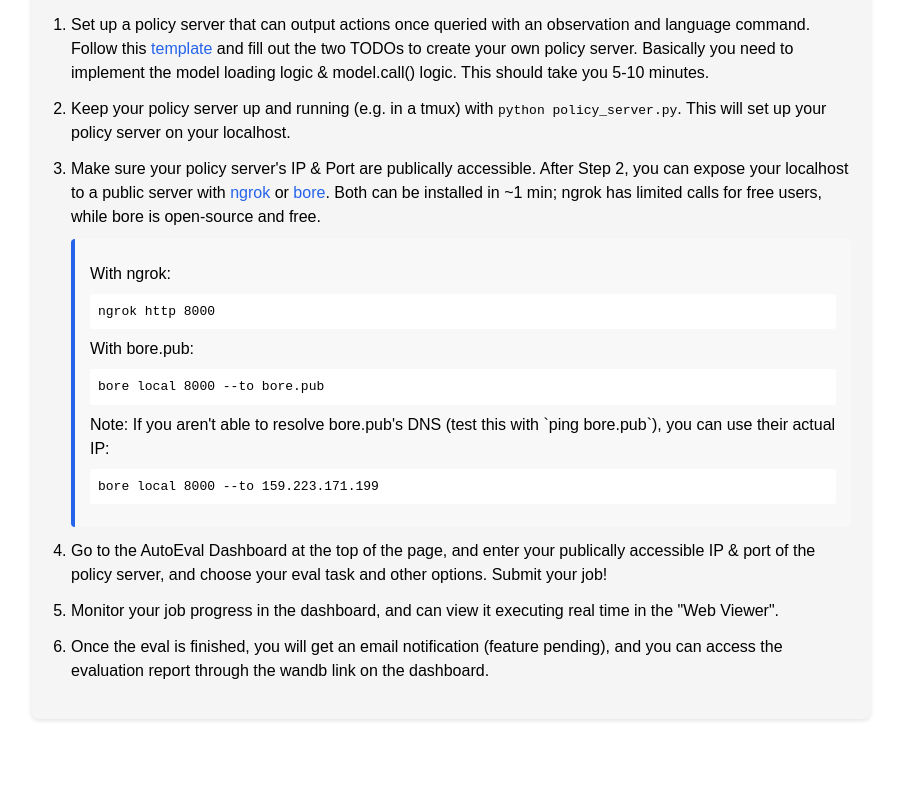
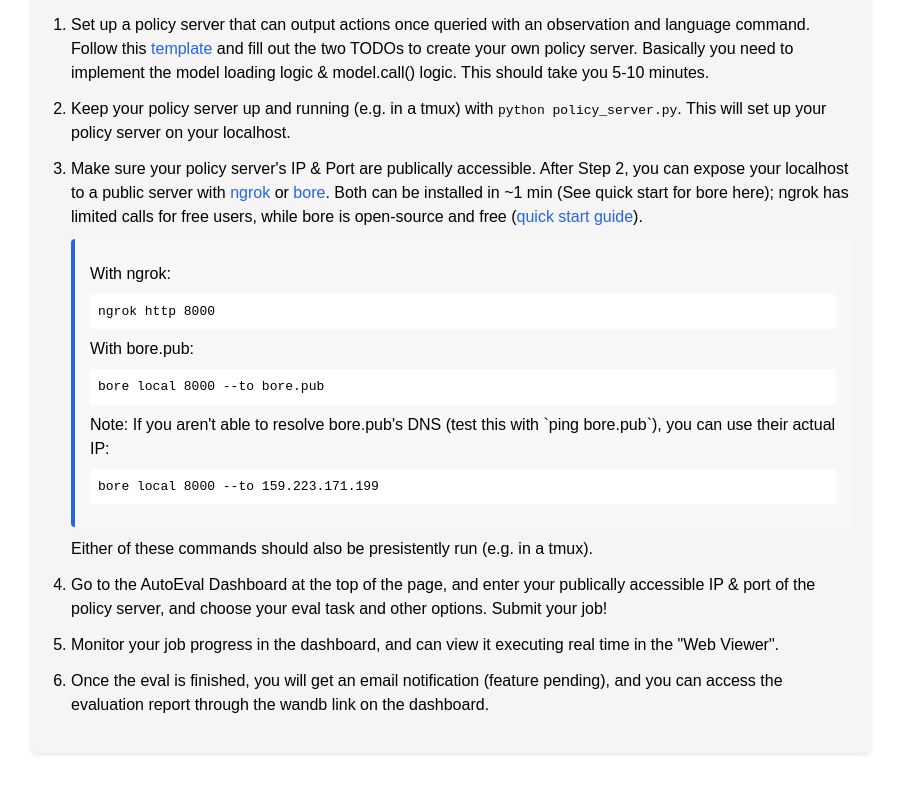
Before and after one commit to auto-eval/auto-eval.github.io, a plain HTML site: page index.html in a window 1280 px wide. Shown: the part 754-1547 px from the top of the page, without its empty margins (189-1090 px from the left). Before the commit the page ends 1513 px from the top, so only its background shows below. Drawn offline with Linux system fonts and the light colour scheme.

Commit message:
update bore installation guide

```diff
--- a/index.html
+++ b/index.html
@@ -138,8 +138,8 @@
                 localhost.</li>
             <li>Make sure your policy server's IP & Port are publically accessible. After Step 2, you can expose your
                 localhost to a public server with <a href="https://ngrok.com" target="_blank">ngrok</a> or <a
-                    href="https://github.com/ekzhang/bore" target="_blank">bore</a>. Both can be installed in ~1 min;
-                ngrok has limited calls for free users, while bore is open-source and free.
+                    href="https://github.com/ekzhang/bore" target="_blank">bore</a>. Both can be installed in ~1 min (See quick start for bore here);
+                ngrok has limited calls for free users, while bore is open-source and free (<a href="https://gist.github.com/auto-eval/f3194b68dca344d337ce2f9ea3edc50f" target="_blank">quick start guide</a>).
                 <div class="code-block">
                     <p>With ngrok:</p>
                     <code>ngrok http 8000</code>
@@ -148,6 +148,7 @@
                     <p>Note: If you aren't able to resolve bore.pub's DNS (test this with `ping bore.pub`), you can use their actual IP: </p>
                     <code>bore local 8000 --to 159.223.171.199</code>
                 </div>
+                Either of these commands should also be presistently run (e.g. in a tmux).
             </li>
             <li>Go to the AutoEval Dashboard at the top of the page, and enter your publically accessible IP & port of the policy server,
                 and choose your eval task and other options. Submit your job!</li>
```
